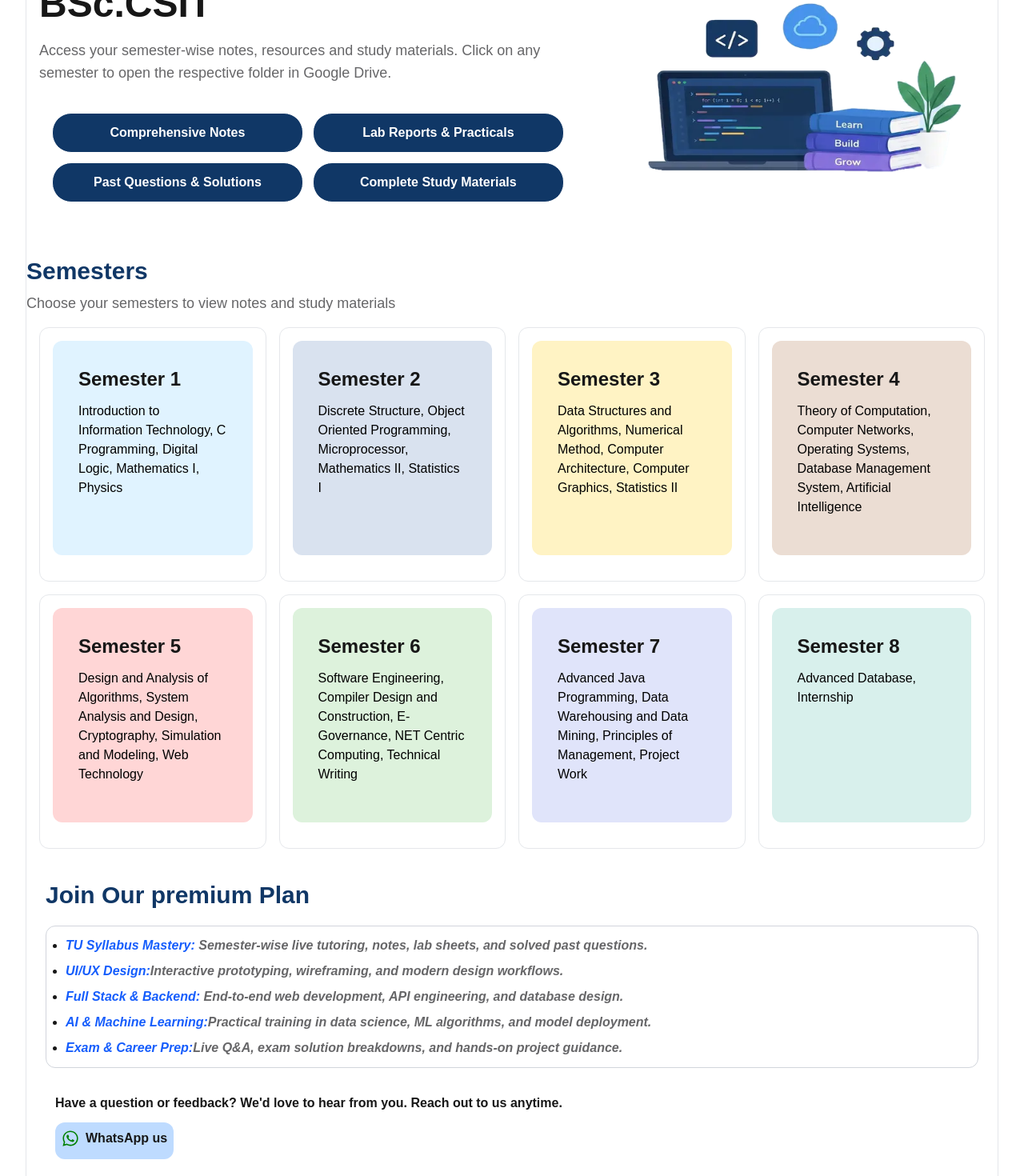
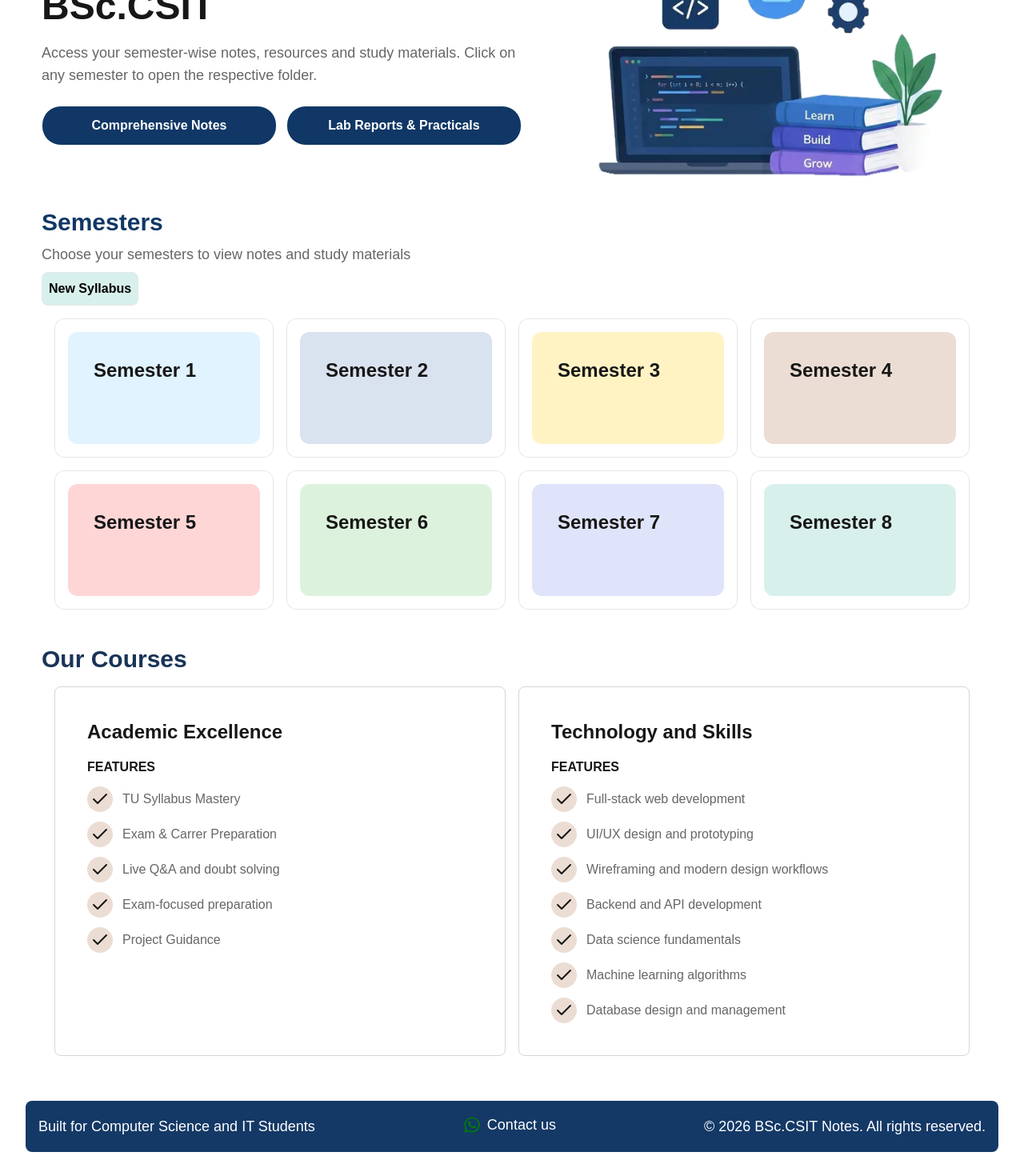
Before and after one commit to abi1264/csit_notes, a Next.js app: page /homepage in a window 1280 px wide. Shown: the part 180-1650 px from the top of the page at 80% size. After the commit the page ends 1620 px from the top, so only its background shows below. Built offline with nearby package versions, Linux system fonts and the light colour scheme.

Commit message:
New homepage modified

```diff
--- /dev/null
+++ b/app/components/UI/Plans.tsx
@@ -0,0 +1,30 @@
+import { Check } from "lucide-react";
+
+type PlanProps = {
+  id: number;
+  title: string;
+  features: string[];
+};
+
+export default function PlanCard({ id, title, features }: PlanProps) {
+  return (
+    <section className=" p-10 rounded-lg flex flex-col gap-4 border border-gray-300">
+      <div className=" text-2xl font-bold rounded-md">{title}</div>
+
+      <div className="flex flex-col gap-3">
+        <span className="font-bold uppercase">Features</span>
+        <div className='flex flex-col gap-3'>
+        {features.map((feature) => (
+          <div className="flex gap-3 items-center">
+            <Check className=" rounded-full w-4 h-4 sm:h-5 sm:w-5 md:h-8 md:w-8 p-1 bg-[#EBDDD3] " />
+
+            <div key={feature} className="py-1 text-text-ash">
+              {feature}
+            </div>
+          </div>
+        ))}
+        </div>
+      </div>
+    </section>
+  );
+}
--- a/app/components/UI/SemesterCard.tsx
+++ b/app/components/UI/SemesterCard.tsx
@@ -1,5 +1,6 @@
 "use client";
 import { ArrowRight, LucideIcon } from "lucide-react";
+
 
 import {
   BookOpen,
@@ -12,6 +13,7 @@ import {
   GraduationCap,
 } from "lucide-react";
 
+
 type Semester = {
   id: number;
   semester: string;
@@ -19,7 +21,7 @@ type Semester = {
   icon: string;
   bgColor: string;
   iconColor: string;
-  driveUrl: string;
+  folderId: string;
   arrowBgcolor: string;
 };
 
@@ -38,39 +40,24 @@ const iconMap = {
 };
 
 export default function SemesterCard({ semester }: SemesterCardProps) {
-  const Icon = iconMap[semester.icon as keyof typeof iconMap];
+
+
+  function handleView(folderId: string) {
+      window.open(`/pdf/${folderId}`,"_blank");
+  }
+  // const Icon = iconMap[semester.icon as keyof typeof iconMap];
 
   return (
     <div className="flex flex-col rounded-xl bg- border border-gray-200 gap-4 p-4 hover:scale-105 transition:smooth duration-300 ">
-      {/* <div
-        className={`bg-blue-400 font-bold  w-12 h-12 rounded-full flex justify-center items-center`}
-      >
-        <h2 className="'text-black">{semester.id}</h2>
-      </div> */}
-
       <div
         className={`${semester.bgColor} flex flex-col gap-3 min-h-35 p-8 rounded-xl hover:cursor-pointer`}
-        onClick={() => window.open(semester.driveUrl, "_blank")}
+        onClick={() => {
+          handleView(semester.folderId);
+        }}
       >
         <div className="text-2xl font-bold  rounded-md ">
           {semester.semester}
         </div>
-        <div className="text-black min-h-40  rounded-md ">
-          {semester.subjects}
-        </div>
-      </div>
-      {/* <div className="flex justify-between"> */}
-      {/* <Icon size={28} className={`${semester.iconColor}`} /> */}
-
-      {/* <ArrowRight size={40} className={`${semester.iconColor} cursor-pointer rounded-3xl p-1 `}
-        onClick={()=>window.open(semester.driveUrl,"_blank")}
-          />
-      </div> */}
-
-      <div>
-        {/* <button className=' px-2 text-white bg-blue-500 w-full  py-1 rounded-lg hover:cursor-pointer hover:hover:bg-blue-600'>
-          Explore
-        </button> */}
       </div>
     </div>
   );
--- a/app/components/shared/Footer.tsx
+++ b/app/components/shared/Footer.tsx
@@ -1,4 +1,5 @@
 import { GraduationCap, Heart } from "lucide-react";
+import { FaWhatsapp } from "react-icons/fa6";
 
 export default function Footer() {
   return (
@@ -6,14 +7,28 @@ export default function Footer() {
       <div className="flex flex-row gap-5 justify-between items-center">
 
 
-          <p className="text-white text-xs md:text-sm lg:text-lg ">
+          <div className="text-white text-xs md:text-sm lg:text-lg ">
             {" "}
             Built for Computer Science and IT Students
-          </p>
+          </div>
+          <button className=" text-white rounded-xl w-fit  hover:scale-110 transition-smooth duration-400 curor-pointer ">
+            <a
+              href="https://wa.me/9761807892"
+              target="_blank"
+              rel="noopener noreferrer"
+              className="inline-flex items-center gap-2 text-xs md:text-sm lg:text-lg text-white "
+            >
+              <FaWhatsapp size={22} fill="green" />
+              Contact us
+            </a>
+          </button>
 
 
-        <div className="text-white text-xs md:text-sm lg:text-lg">Contributed by Abishek Thapa</div>
+
+        <div className="text-white text-xs md:text-sm lg:text-lg">© 2026 BSc.CSIT Notes. All rights reserved.</div>
       </div>
+
+
     </section>
   );
 }
--- a/app/homepage/page.tsx
+++ b/app/homepage/page.tsx
@@ -1,3 +1,4 @@
+"use client";
 import Container from "@/app/components/shared/Container";
 import SemesterCard from "@/app/components/UI/SemesterCard";
 import Image from "next/image";
@@ -15,6 +16,7 @@ import {
 } from "lucide-react";
 import Header from "@/app/components/shared/Header";
 import Footer from "@/app/components/shared/Footer";
+import PlanCard from "../components/UI/Plans";
 
 const semesters = [
   {
@@ -25,8 +27,7 @@ const semesters = [
     icon: "BookOpen",
     bgColor: "bg-[#E0F3FF]",
     iconColor: "text-blue-normal",
-    driveUrl:
-      "https://drive.google.com/drive/u/2/folders/1my_Vh-CcaDqXSrr3QYjN3PlIeLb9r40r",
+    folderId: "1my_Vh-CcaDqXSrr3QYjN3PlIeLb9r40r",
     arrowBgcolor: "",
   },
   {
@@ -37,8 +38,7 @@ const semesters = [
     icon: "FileText",
     bgColor: "bg-[#D9E2EF]",
     iconColor: "text-green-normal",
-    driveUrl:
-      "https://drive.google.com/drive/u/2/folders/1Vmv9zfw9Gh05Xyq8scuU_qiWudUNu0CW",
+    folderId: "1Vmv9zfw9Gh05Xyq8scuU_qiWudUNu0CW",
     arrowBgcolor: "",
   },
   {
@@ -49,8 +49,7 @@ const semesters = [
     icon: "Code",
     bgColor: "bg-[#FFF3C4]",
     iconColor: "text-purple-normal",
-    driveUrl:
-      "https://drive.google.com/drive/u/2/folders/1EuYT2EOVIJ3Q5_IZto_x40TELwrIft5y",
+    folderId: "1EuYT2EOVIJ3Q5_IZto_x40TELwrIft5y",
     arrowBgcolor: "",
   },
   {
@@ -61,8 +60,7 @@ const semesters = [
     icon: "Database",
     bgColor: "bg-[#EBDDD3]",
     iconColor: "text-orange-normal",
-    driveUrl:
-      "https://drive.google.com/drive/u/2/folders/17TFxC5jaZsUYTOQJ62eiuTXM16LdzD3Y",
+    folderId: "17TFxC5jaZsUYTOQJ62eiuTXM16LdzD3Y",
     arrowBgcolor: "bg-orange-100",
   },
   {
@@ -73,8 +71,7 @@ const semesters = [
     icon: "Monitor",
     bgColor: "bg-[#FFD6D6]",
     iconColor: "text-green-normal",
-    driveUrl:
-      "https://drive.google.com/drive/u/2/folders/1rju8fHMfl5mMl-bCWlX9GfIoTsW3opEY",
+    folderId: "1rju8fHMfl5mMl-bCWlX9GfIoTsW3opEY",
     arrowBgcolor: "bg-green-100",
   },
   {
@@ -85,8 +82,7 @@ const semesters = [
     icon: "Brain",
     bgColor: "bg-[#DDF2DC]",
     iconColor: "text-pink-normal",
-    driveUrl:
-      "https://drive.google.com/drive/u/2/folders/13NOj0ajKmKfH4MYjJi9KVQVluRCXFARk",
+    folderId: "13NOj0ajKmKfH4MYjJi9KVQVluRCXFARk",
     arrowBgcolor: "bg-pink-100",
   },
   {
@@ -97,8 +93,7 @@ const semesters = [
     icon: "Globe",
     bgColor: "bg-[#E0E4FA]",
     iconColor: "text-purple-dark",
-    driveUrl:
-      "https://drive.google.com/drive/u/2/folders/1fC3VHaG4IHz7BCAzG-JuICfaYt_VNCyg",
+    folderId: "1fC3VHaG4IHz7BCAzG-JuICfaYt_VNCyg",
     arrowBgcolor: "bg-pruple-100",
   },
   {
@@ -108,9 +103,29 @@ const semesters = [
     icon: "GraduationCap",
     bgColor: "bg-[#D8F0EC]",
     iconColor: "text-blue-normal",
-    driveUrl:
-      "https://drive.google.com/drive/u/2/folders/15h7WI9VHkYv639xXHZPfuL-rfpZ9Dazz",
+    folderId: "15h7WI9VHkYv639xXHZPfuL-rfpZ9Dazz",
     arrowBgcolor: "bg-blue-100",
+  },
+];
+
+const plans = [
+  {
+    id: 1,
+    title: "Academic Excellence",
+    features: ["TU Syllabus Mastery", "Exam & Carrer Preparation","Live Q&A and doubt solving",
+      "Exam-focused preparation","Project Guidance"
+    ],
+  },
+  {
+    id: 2,
+    title: "Technology and Skills",
+    features: ["Full-stack web development", "UI/UX design and prototyping",
+      "Wireframing and modern design workflows",
+      "Backend and API development",
+      "Data science fundamentals",
+      "Machine learning algorithms",
+      "Database design and management",
+    ],
   },
 ];
 
@@ -126,14 +141,18 @@ export default function Homepage() {
     GraduationCap,
   };
 
+  function handleSyllabus(syllabusFolderId: string) {
+    window.open(`/pdf/${syllabusFolderId}`, "_blank");
+  }
+
   return (
     <Container>
       <Header />
       {/* top section  */}
-      <section className="mt-5 border border-gray-200 mb-2 ">
+      <section className="mt-5 mb-5 p-5">
         <div className="flex flex-col justify-between md:flex-row ">
           <div className="flex flex-col md:flex-row ">
-            <div className="flex flex-col gap-5 bg-white  p-4 ">
+            <div className="flex flex-col gap-5 bg-white  ">
               <div className="text-black-600 font-bold  ">
                 An initiative to provide you with the best resources available
                 to us.
@@ -142,24 +161,18 @@ export default function Homepage() {
                 <span className="text-5xl font-bold text-blue">BSc.CSIT</span>
               </div>
               <div className="w-full">
-                <p className="max-w-text-sm md:text-lg text-text-ash  ">
+                <p className="max-w-150 text-sm md:text-lg text-text-ash">
                   Access your semester-wise notes, resources and study
-                  materials. Click on any semester to open the respective folder
-                  in Google Drive.
+                  materials. Click on any semester to open the respective
+                  folder.
                 </p>
               </div>
-              <div className="grid grid-cols-1 md:grid-cols-2 gap-3 p-4 ">
+              <div className="grid grid-cols-1 md:grid-cols-2 gap-3 py-1">
                 <div className="rounded-3xl border border-gray-1  text-center p-3 bg-text-blue text-white font-bold">
                   Comprehensive Notes
                 </div>
                 <div className="rounded-3xl border border-gray-1 text-center p-3 bg-text-blue text-white font-bold">
                   Lab Reports & Practicals
-                </div>
-                <div className="rounded-3xl border border-gray-1 text-center p-3 bg-text-blue text-white font-bold">
-                  Past Questions & Solutions
-                </div>
-                <div className="rounded-3xl border border-gray-1 p-3 text-center bg-text-blue text-white font-bold">
-                  Complete Study Materials
                 </div>
               </div>
             </div>
@@ -171,19 +184,29 @@ export default function Homepage() {
               alt="formula board"
               width={500}
               height={500}
-              className="h-100 w-200"
+              className="h-80 w-140  object-cover "
             />
           </div>
         </div>
 
         {/* Down Section */}
 
-        <div className="flex flex-col  ">
+        <div className="flex flex-col ">
           <div className="flex flex-col gap-2">
             <span className="font-bold text-3xl text-text-blue">Semesters</span>
             <span className="text-text-ash text-lg ">
               Choose your semesters to view notes and study materials
             </span>
+            <button
+              className="border border-gray-200 rounded-lg w-fit p-2 bg-[#D8F0EC] cursor-pointer text-black font-bold hover:scale-105 transition-smooth duration-300"
+              onClick={() => {
+                handleSyllabus(
+                  "1P0IWRx0-C-Pd40HPcz8OmBwWuA_Ze_Zx?usp=drive_link",
+                );
+              }}
+            >
+              New Syllabus
+            </button>
           </div>
           <div className="grid grid-cols-1 md:grid-cols-3 lg:grid-cols-4 gap-4 p-4 ">
             {semesters.map((semester) => (
@@ -192,73 +215,22 @@ export default function Homepage() {
           </div>
         </div>
 
+
         {/* Premium Plan */}
-        <div className=" flex flex-col gap-5 p-6 bg-blue-140   ">
-          <h1 className="text-3xl text-[#103766] font-bold ">
-            Join Our premium Plan
-          </h1>
-          <ul className="list-disc pl-6 text-[#]  space-y-2 italic border border-gray-300 rounded-xl p-3  ">
-            <li>
-              <span className="font-bold text-blue-600">
-                TU Syllabus Mastery:{" "}
-              </span>
-              <span className="font-bold text-text-ash">
-                Semester-wise live tutoring, notes, lab sheets, and solved past
-                questions.
-              </span>
-            </li>
-            <li>
-              <span className="font-bold text-blue-600">UI/UX Design:</span>
-              <span className="font-bold text-text-ash">
-                Interactive prototyping, wireframing, and modern design
-                workflows.
-              </span>
-            </li>
-            <li>
-              <span className="font-bold text-blue-600">
-                Full Stack & Backend:{" "}
-              </span>
-              <span className="font-bold text-text-ash">
-                End-to-end web development, API engineering, and database
-                design.
-              </span>
-            </li>
-            <li>
-              <span className="font-bold text-blue-600">
-                AI & Machine Learning:
-              </span>
-              <span className="font-bold text-text-ash">
-                Practical training in data science, ML algorithms, and model
-                deployment.
-              </span>
-            </li>
-            <li>
-              <span className="font-bold text-blue-600">
-                Exam & Career Prep:
-              </span>
-              <span className="font-bold text-text-ash">
-                Live Q&A, exam solution breakdowns, and hands-on project
-                guidance.
-              </span>
-            </li>
-          </ul>
-          <div className="flex flex-col gap-3 font-bold p-3">
-            <span>
-              Have a question or feedback? We'd love to hear from you. Reach out
-              to us anytime.
-            </span>
-            <button className=" rounded-xl w-fit p-2 bg-blue-200 hover:scale-110 transition-smooth duration-400 curor-pointer ">
-              <a
-                href="https://wa.me/9761807892"
-                target="_blank"
-                rel="noopener noreferrer"
-                className="inline-flex items-center gap-2"
-              >
-                <FaWhatsapp size={22} fill="green" />
-                WhatsApp us
-              </a>
-            </button>
-          </div>
+        <div className='mt-7'>
+        <span className='text-3xl text-[#193358] font-bold '>Our Courses</span>
+        <div className="grid grid-cols-1 md:grid-cols-2 gap-4 p-4">
+
+          {plans.map((plan) => (
+            <PlanCard
+              key={plan.id}
+              id={plan.id}
+              title={plan.title}
+              features={plan.features}
+            />
+          ))}
+        </div>
+
         </div>
       </section>
       <Footer />
--- a/app/layout.tsx
+++ b/app/layout.tsx
@@ -13,8 +13,8 @@ const geistMono = Geist_Mono({
 });
 
 export const metadata: Metadata = {
-  title: "Create Next App",
-  description: "Generated by create next app",
+  title: "BSc.CSIT Notes",
+  description: "Complete BSc.CSIT notes, study materials,lab reports, and exam resources for students.",
 };
 
 export default function RootLayout({ children }: LayoutProps<"/">) {
```
Also changed, not shown: app/pdf/[folderId]/page.tsx (added, +18 -0 lines), app/components/shared/PdfViewer.tsx (added).
